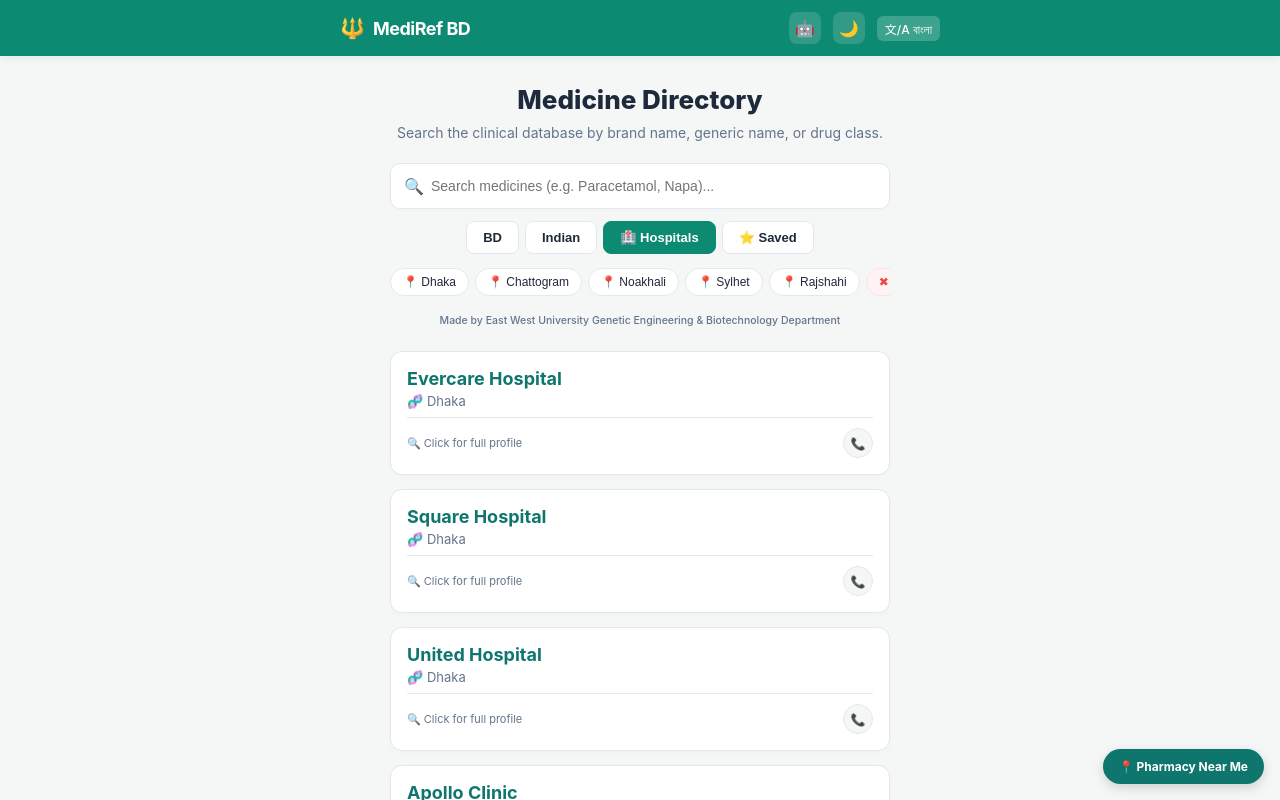
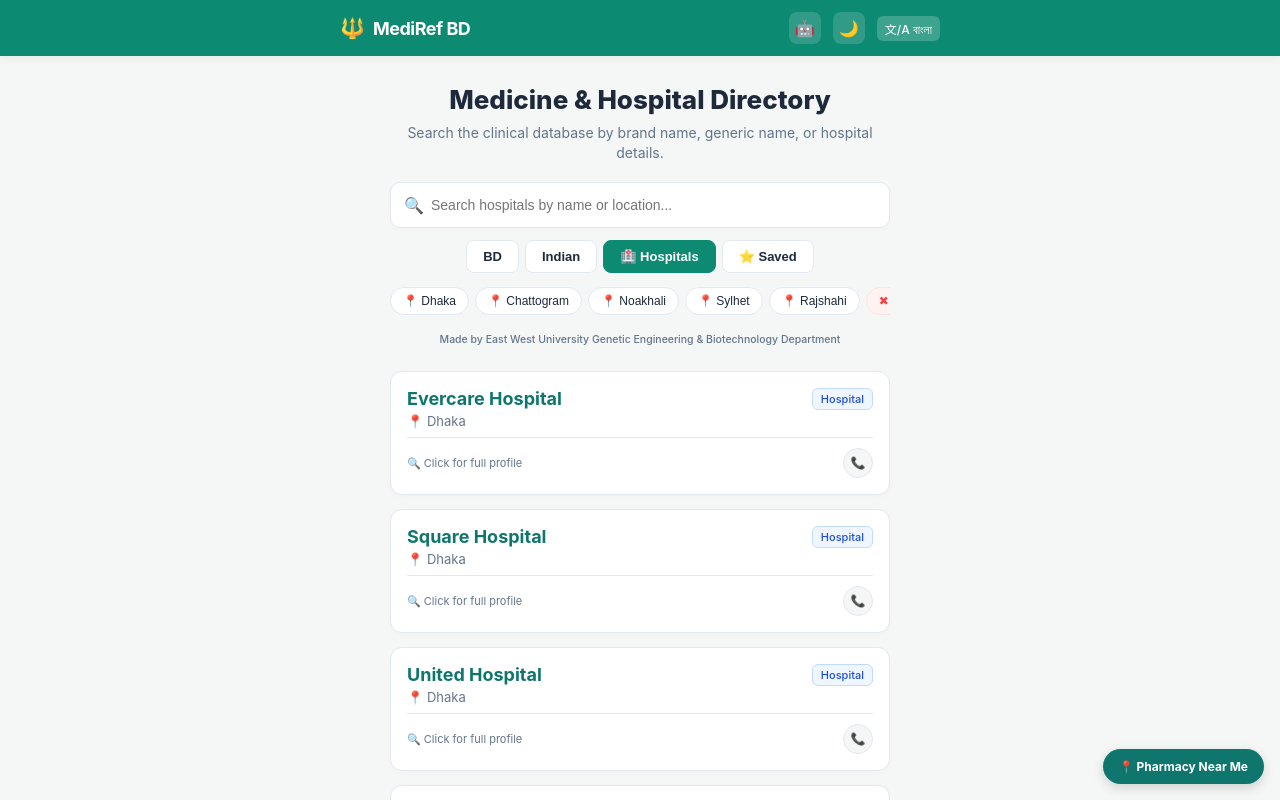
Before and after one commit to siddhartha999roy/medicine-directory, a React (Vite) app: page / in a window 1280 px wide. Both pictures are taken after a click on the button "🏥 Hospitals". Shown: the top 800 px of the page. Built offline with nearby package versions, Linux system fonts and the light colour scheme.

Commit message:
Update App.tsx

```diff
--- a/src/App.tsx
+++ b/src/App.tsx
@@ -29,9 +29,9 @@ function App() {
           fetch('/indian-medicines.csv').then(res => res.text()),
           fetch('/hospitals.csv').then(res => res.text())
         ]);
-        const parse = (text, type) => text.split('\n').filter(l => l.trim()).slice(1).map(line => {
+
+        const parseMedicines = (text, type) => text.split('\n').filter(l => l.trim()).slice(1).map(line => {
           const p = line.split(',');
-          if (type === 'h') return { name: p[0], location: p[1], phone: p[2], type: 'h' };
           return {
             name: p[0], generic: p[1], company: p[2], indication: p[3],
             image: p[4], uses: p[5], dosage: p[6], sideEffects: p[7],
@@ -40,8 +40,18 @@ function App() {
             pregnancy: p[14], warnings: p[15], storage: p[16], origin: type, type: 'm'
           };
         });
-        setMedicines([...parse(bdT, 'bd'), ...parse(indT, 'ind')]);
-        setHospitals(parse(hospT, 'h'));
+
+        const parseHospitals = (text) => text.split('\n').filter(l => l.trim()).slice(1).map(line => {
+          const p = line.split(',');
+          return {
+            name: p[0], location: p[1], phone: p[2],
+            image: p[3] || '', facilities: p[4] || '', doctors: p[5] || '',
+            type: 'h'
+          };
+        });
+
+        setMedicines([...parseMedicines(bdT, 'bd'), ...parseMedicines(indT, 'ind')]);
+        setHospitals(parseHospitals(hospT));
       } catch (err) { console.error("Error loading data:", err); }
     };
     loadData();
@@ -81,7 +91,7 @@ function App() {
 
   return (
     <div className={`App ${isDarkMode ? 'dark-theme' : ''}`}>
-      {/* নতুন প্রফেশনাল টপ নেভিগেশন বার */}
+      {/* টপ নেভিগেশন বার */}
       <header className="custom-navbar">
         <div className="nav-container">
           <div className="brand-area">
@@ -100,22 +110,22 @@ function App() {
 
       {/* হিরো সেকশন */}
       <section className="hero-section">
-        <h2 className="main-title">Medicine Directory</h2>
-        <p className="sub-title">Search the clinical database by brand name, generic name, or drug class.</p>
+        <h2 className="main-title">Medicine & Hospital Directory</h2>
+        <p className="sub-title">Search the clinical database by brand name, generic name, or hospital details.</p>
 
-        {/* মডার্ন সার্চ বার */}
+        {/* সার্চ বার */}
         <div className="search-container-box">
           <span className="search-icon-inside">🔍</span>
           <input
             type="text"
-            placeholder="Search medicines (e.g. Paracetamol, Napa)..."
+            placeholder={category === 'hospitals' ? "Search hospitals by name or location..." : "Search medicines (e.g. Paracetamol, Napa)..."}
             value={searchTerm}
             onChange={(e) => setSearchTerm(e.target.value)}
             className="modern-input-field"
           />
         </div>
 
-        {/* ক্যাটাগরি ও ফিল্টার ট্যাব */}
+        {/* ফিল্টার ট্যাব */}
         <div className="filter-dropdown-row">
           <div className="tabs-container">
             <button className={`tab-item ${category === 'bd' ? 'active' : ''}`} onClick={() => {setCategory('bd'); setSearchTerm('');}}>BD</button>
@@ -125,7 +135,7 @@ function App() {
           </div>
         </div>
 
-        {/* হাসপাতাল লোকেশন ফিল্টারসমূহ */}
+        {/* লোকেশন ফিল্টার */}
         <div className="location-scroll-bar">
            <button className="loc-chip" onClick={() => filterByLocation('Dhaka')}>📍 Dhaka</button>
            <button className="loc-chip" onClick={() => filterByLocation('Chattogram')}>📍 Chattogram</button>
@@ -140,26 +150,29 @@ function App() {
         </p>
       </section>
 
-      {/* মেডিসিন ও হাসপাতাল কার্ড গ্রিড */}
+      {/* মডার্ন কার্ড গ্রিড */}
       <main className="content-container">
         <div className="medicine-cards-list">
           {displayData.map((item, idx) => (
-            <div key={idx} className="modern-medicine-card" onClick={() => item.type === 'm' && setSelectedItem(item)}>
+            <div key={idx} className="modern-medicine-card" onClick={() => setSelectedItem(item)}>
               <div className="card-top-row">
                 <div className="med-info-block">
                   <h3 className="med-brand-title">{item.name}</h3>
-                  <p className="med-generic-subtitle">🧬 {item.generic || item.location}</p>
+                  <p className="med-generic-subtitle">
+                    {item.type === 'h' ? `📍 ${item.location}` : `🧬 ${item.generic}`}
+                  </p>
                 </div>
                 <div className="card-right-actions">
                   {item.type === 'm' && (
                     <span className={`fav-star-icon ${favorites.find(f => f.name === item.name) ? 'pinned' : ''}`}
                           onClick={(e) => toggleFavorite(e, item)}>⭐</span>
                   )}
-                  {item.uses && <span className="class-tag-badge">{item.uses.split(';')[0]}</span>}
+                  {item.type === 'm' && item.uses && <span className="class-tag-badge">{item.uses.split(';')[0]}</span>}
+                  {item.type === 'h' && <span className="class-tag-badge" style={{background: '#eff6ff', color: '#1d4ed8', borderColor: '#bfdbfe'}}>Hospital</span>}
                 </div>
               </div>
 
-              {item.indication && (
+              {item.type === 'm' && item.indication && (
                 <p className="card-indication-text">
                   <strong>Indication:</strong> {item.indication.length > 120 ? item.indication.substring(0, 120) + '...' : item.indication}
                 </p>
@@ -167,11 +180,11 @@ function App() {
 
               <div className="card-footer-actions">
                 <div className="footer-left-info">
-                  {item.sideEffects && <span className="footer-info-span">⚠️ Side Effects</span>}
+                  {item.type === 'm' && item.sideEffects && <span className="footer-info-span">⚠️ Side Effects</span>}
                   <span className="footer-info-span">🔍 Click for full profile</span>
                 </div>
                 {item.type === 'h' ? (
-                   <a href={`tel:${item.phone}`} className="action-circle-btn" onClick={(e) => e.stopPropagation()}>📞</a>
+                   <a href={`tel:${item.phone}`} className="action-circle-btn" onClick={(e) => e.stopPropagation()} title="Call Hospital">📞</a>
                 ) : (
                    <button className="action-circle-btn" onClick={(e) => { e.stopPropagation(); speak(item.name); }} title="Pronounce">🔊</button>
                 )}
@@ -180,7 +193,7 @@ function App() {
           ))}
         </div>
 
-        {/* এআই অ্যাসিস্ট্যান্ট সেকশন */}
+        {/* এআই অ্যাসিস্ট্যান্ট */}
         <div className="ai-section-wrapper" ref={aiSectionRef}>
           <div className="ai-container-box">
             <div className="ai-box-header"><h2>🤖 Medi-Assistant AI</h2></div>
@@ -200,8 +213,8 @@ function App() {
 
       <a href="https://maps.google.com" target="_blank" rel="noreferrer" className="floating-map-btn">📍 Pharmacy Near Me</a>
 
-      {/* নতুন ফুল স্ক্রিন ক্লিন ডিটেইলস ভিউ (হুবহু স্ক্রিনশট ১৮৪৯৮৩ এবং ১৮৪৯৮৪ এর মতো) */}
-      {selectedItem && selectedItem.type === 'm' && (
+      {/* ডায়নামিক ফুল প্রোফাইল ভিউ (ওষুধ এবং হাসপাতাল উভয়ের জন্য আলাদা লেআউট) */}
+      {selectedItem && (
         <div className="full-profile-overlay">
           <div className="full-profile-container">
 
@@ -211,6 +224,9 @@ function App() {
               </button>
             </div>
 
+            {/* ১. ওষুুুধের প্রোফাইল ভিউ */}
+            {selectedItem.type === 'm' && (
+              <>
                 <div className="profile-header-card">
                   <h1 className="profile-med-title">{selectedItem.name}</h1>
                   <div className="profile-generic-row">💊 {selectedItem.generic}</div>
@@ -226,35 +242,30 @@ function App() {
                       <p className="block-body-content">{selectedItem.indication}</p>
                     </div>
                   )}
-
                   {selectedItem.pharmacodynamics && (
                     <div className="profile-data-block">
                       <h3 className="block-header-title">ℹ️ Mechanism of Action</h3>
                       <p className="block-body-content">{selectedItem.pharmacodynamics}</p>
                     </div>
                   )}
-
                   {selectedItem.dosage && (
                     <div className="profile-data-block">
                       <h3 className="block-header-title">⚖️ Dosage & Administration</h3>
                       <p className="block-body-content">{selectedItem.dosage}</p>
                     </div>
                   )}
-
                   {selectedItem.sideEffects && (
                     <div className="profile-data-block">
                       <h3 className="block-header-title">⚠️ Side Effects</h3>
                       <p className="block-body-content">{selectedItem.sideEffects}</p>
                     </div>
                   )}
-
                   {selectedItem.contraindications && (
                     <div className="profile-data-block">
                       <h3 className="block-header-title">🚫 Contraindications</h3>
                       <p className="block-body-content">{selectedItem.contraindications}</p>
                     </div>
                   )}
-
                   {selectedItem.alternatives && (
                     <div className="profile-data-block alternative-brands-block">
                       <h3 className="block-header-title">🧬 Common Alternate Brands</h3>
@@ -266,6 +277,61 @@ function App() {
                     </div>
                   )}
                 </div>
+              </>
+            )}
+
+            {/* ২. নতুন হাসপাতালের প্রোফাইল ভিউ (Photo, Facilities & Doctor Schedule) */}
+            {selectedItem.type === 'h' && (
+              <>
+                <div className="profile-header-card" style={{ background: '#f0f6ff', borderColor: '#bfdbfe' }}>
+                  <h1 className="profile-med-title" style={{ color: '#1e3a8a' }}>🏥 {selectedItem.name}</h1>
+                  <div className="profile-generic-row" style={{ color: '#2563eb' }}>📍 {selectedItem.location}</div>
+                  <div className="profile-price-tag" style={{ color: '#1e293b', marginTop: '5px' }}>
+                    📞 Emergency Contact: <a href={`tel:${selectedItem.phone}`} style={{color: '#2563eb', textDecoration: 'none'}}>{selectedItem.phone}</a>
+                  </div>
+                </div>
+
+                {/* হাসপাতালের ছবি */}
+                {selectedItem.image && (
+                  <div className="profile-data-block" style={{ padding: '0', overflow: 'hidden', textAlign: 'center' }}>
+                    <img
+                      src={selectedItem.image}
+                      alt={selectedItem.name}
+                      style={{ width: '100%', maxHeight: '250px', objectFit: 'cover', display: 'block' }}
+                      onError={(e) => { e.target.style.display = 'none'; }}
+                    />
+                  </div>
+                )}
+
+                <div className="profile-details-body">
+                  {/* হাসপাতালের সুুুবিধাসমূহ */}
+                  {selectedItem.facilities && (
+                    <div className="profile-data-block">
+                      <h3 className="block-header-title" style={{ color: '#2563eb', borderColor: '#bfdbfe' }}>⚡ Available Facilities</h3>
+                      <div className="alternative-chips-container">
+                        {selectedItem.facilities.split(';').map((fac, i) => (
+                          <span key={i} className="alternative-item-chip" style={{ background: '#eff6ff', color: '#1e4ed8', borderColor: '#bfdbfe' }}>
+                            ✓ {fac.trim()}
+                          </span>
+                        ))}
+                      </div>
+                    </div>
+                  )}
+
+                  {/* ডাক্তার ও শিডিউল তালিকা */}
+                  {selectedItem.doctors && (
+                    <div className="profile-data-block">
+                      <h3 className="block-header-title" style={{ color: '#2563eb', borderColor: '#bfdbfe' }}>👨‍⚕️ Available Doctors & Schedule</h3>
+                      <ul style={{ margin: '0', paddingLeft: '20px', fontSize: '13.5px', lineHeight: '1.6', color: 'var(--text-main)' }}>
+                        {selectedItem.doctors.split(';').map((doc, i) => (
+                          <li key={i} style={{ marginBottom: '6px' }}>{doc.trim()}</li>
+                        ))}
+                      </ul>
+                    </div>
+                  )}
+                </div>
+              </>
+            )}
 
             <button className="profile-close-footer-btn" onClick={() => setSelectedItem(null)}>Close Profile</button>
           </div>
```
Lines whose indentation alone changed are shown as unchanged.
